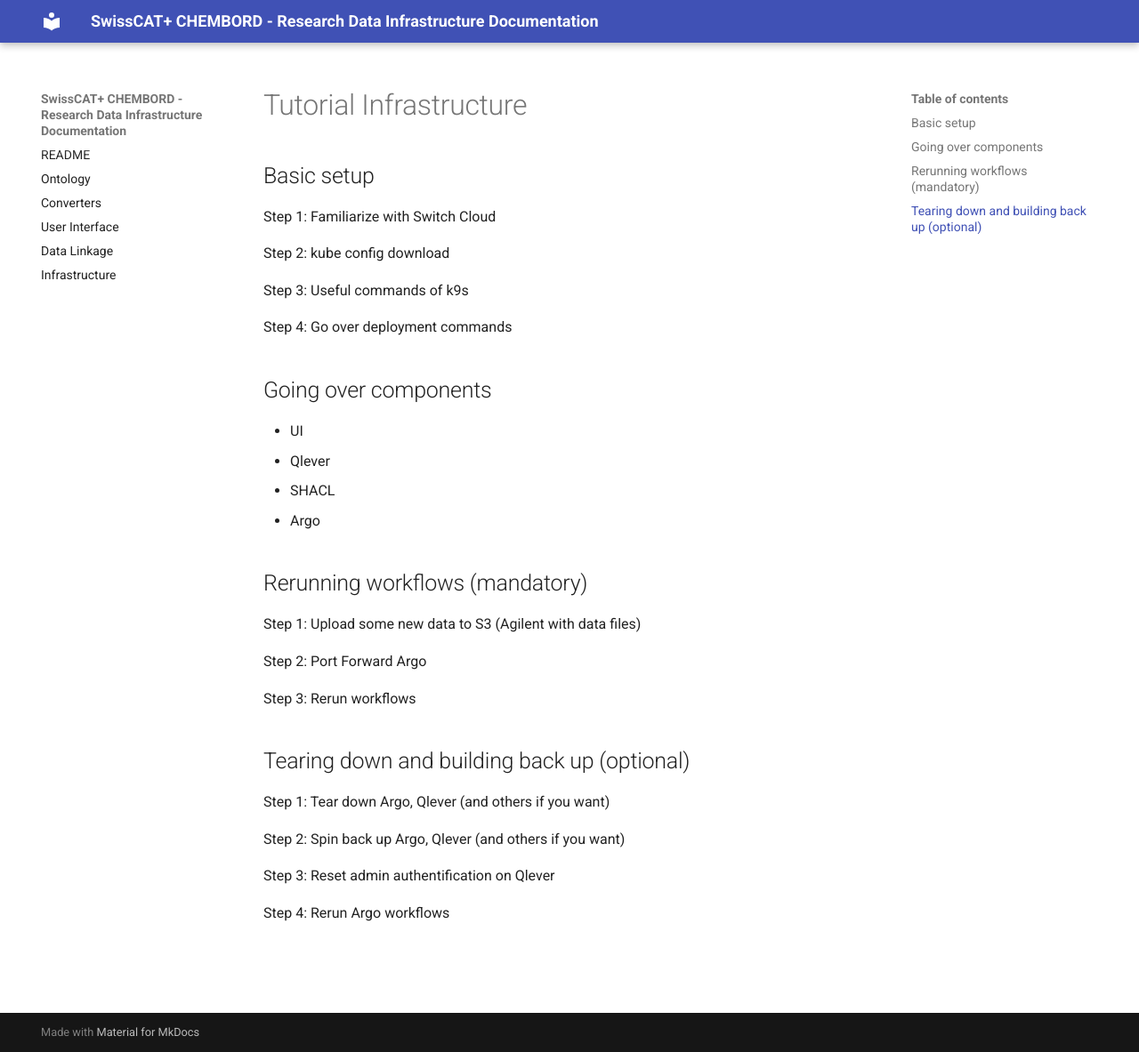
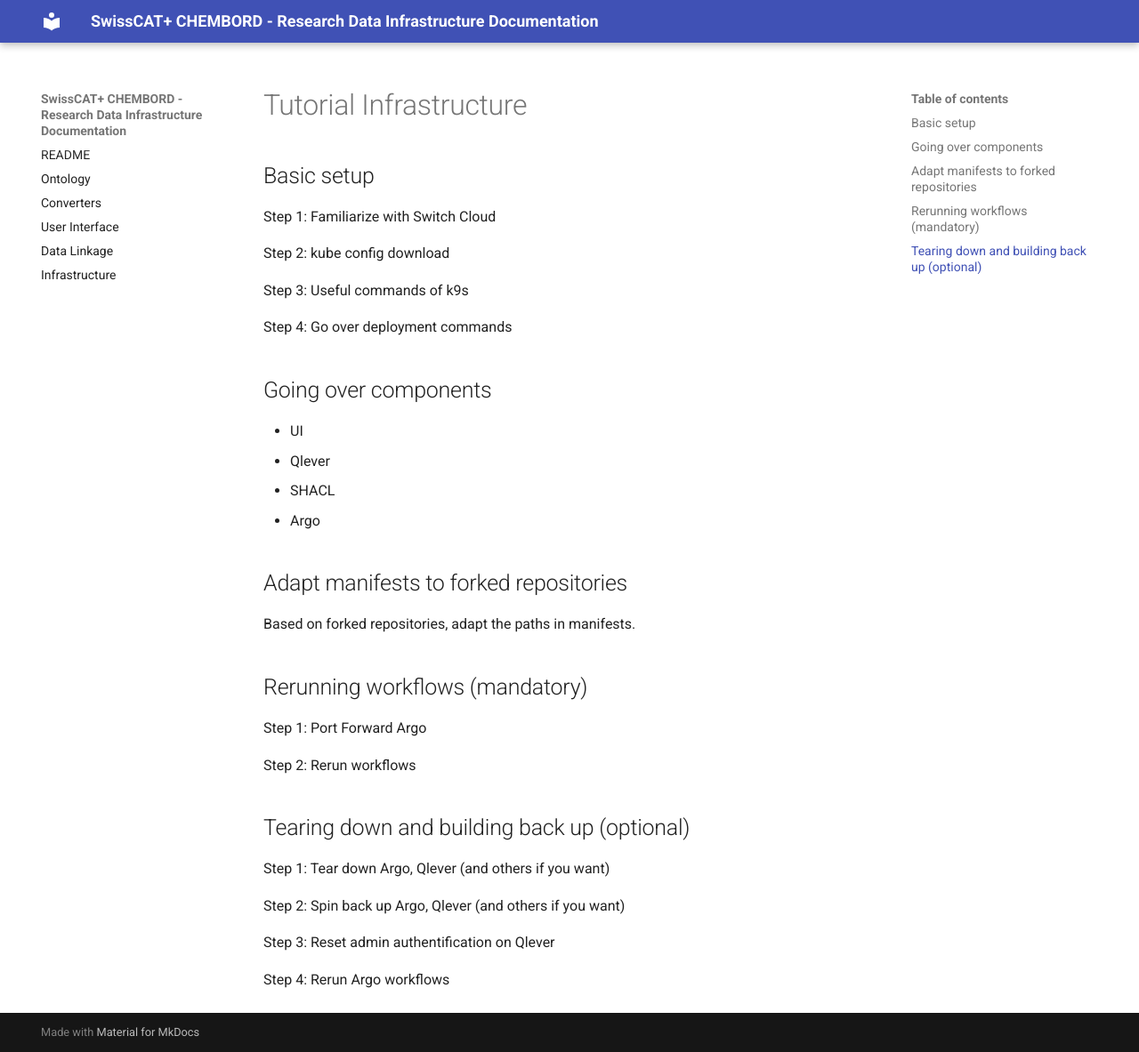
Before and after one commit to swisscatplus/catplus-docs, an MkDocs documentation site: the page built from docs/tutorials/infrastructure.md, in a window 1280 px wide and 1183 px high. Shown: the whole window at 89% size. Built offline with MkDocs 1.6.1 and Material for MkDocs 9.7.7, drawn with Linux system fonts in a browser that asks for light colours.

```diff
--- a/docs/tutorials/infrastructure.md
+++ b/docs/tutorials/infrastructure.md
@@ -17,13 +17,15 @@ Step 4: Go over deployment commands
 - SHACL
 - Argo
 
+## Adapt manifests to forked repositories
+
+Based on forked repositories, adapt the paths in manifests.
+
 ## Rerunning workflows (mandatory)
 
-Step 1: Upload some new data to S3 (Agilent with data files)
+Step 1: Port Forward Argo
 
-Step 2: Port Forward Argo
-
-Step 3: Rerun workflows
+Step 2: Rerun workflows
 
 ## Tearing down and building back up (optional)
 
```
Also changed, not shown: docs/tutorials/converter.md (+6 -0 lines).
